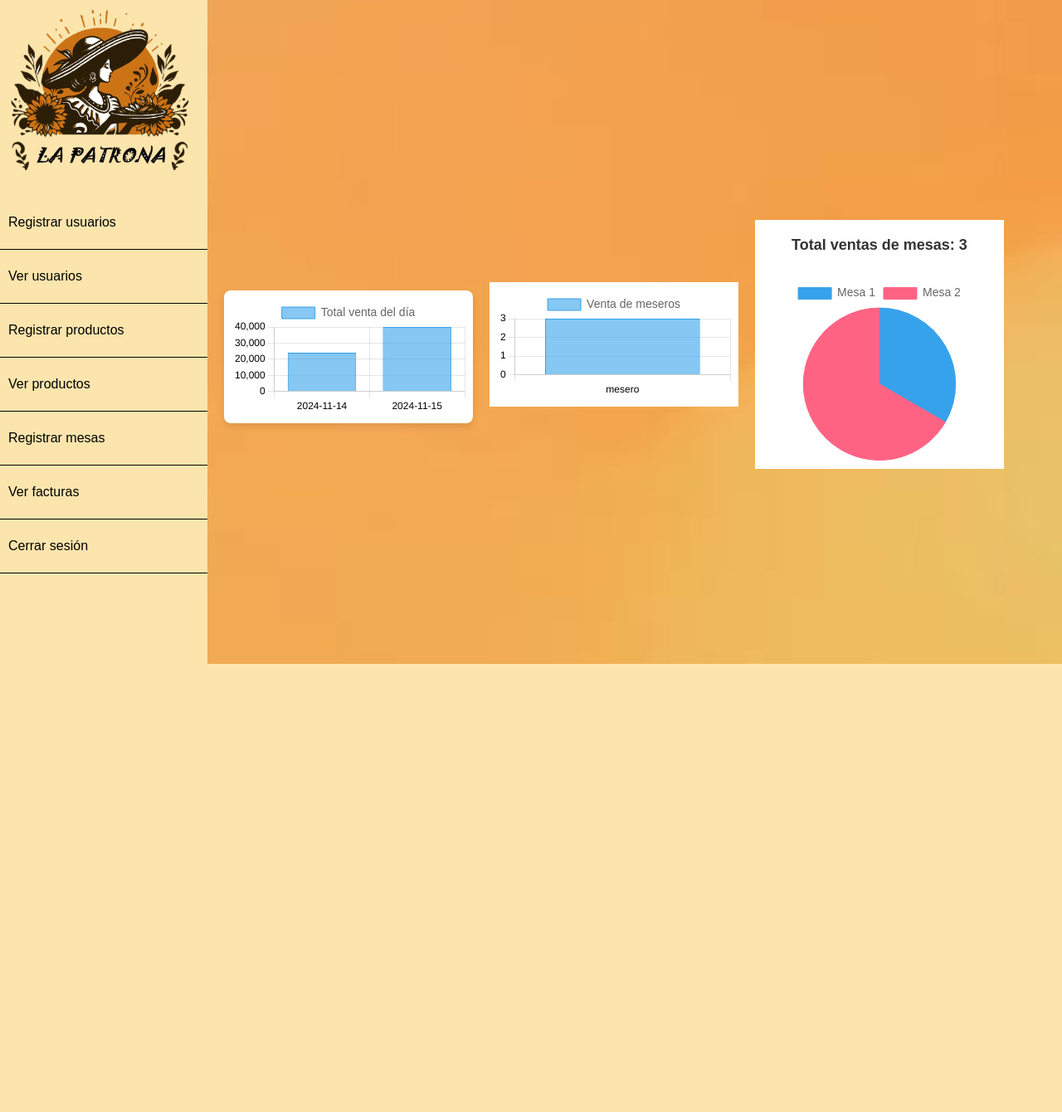
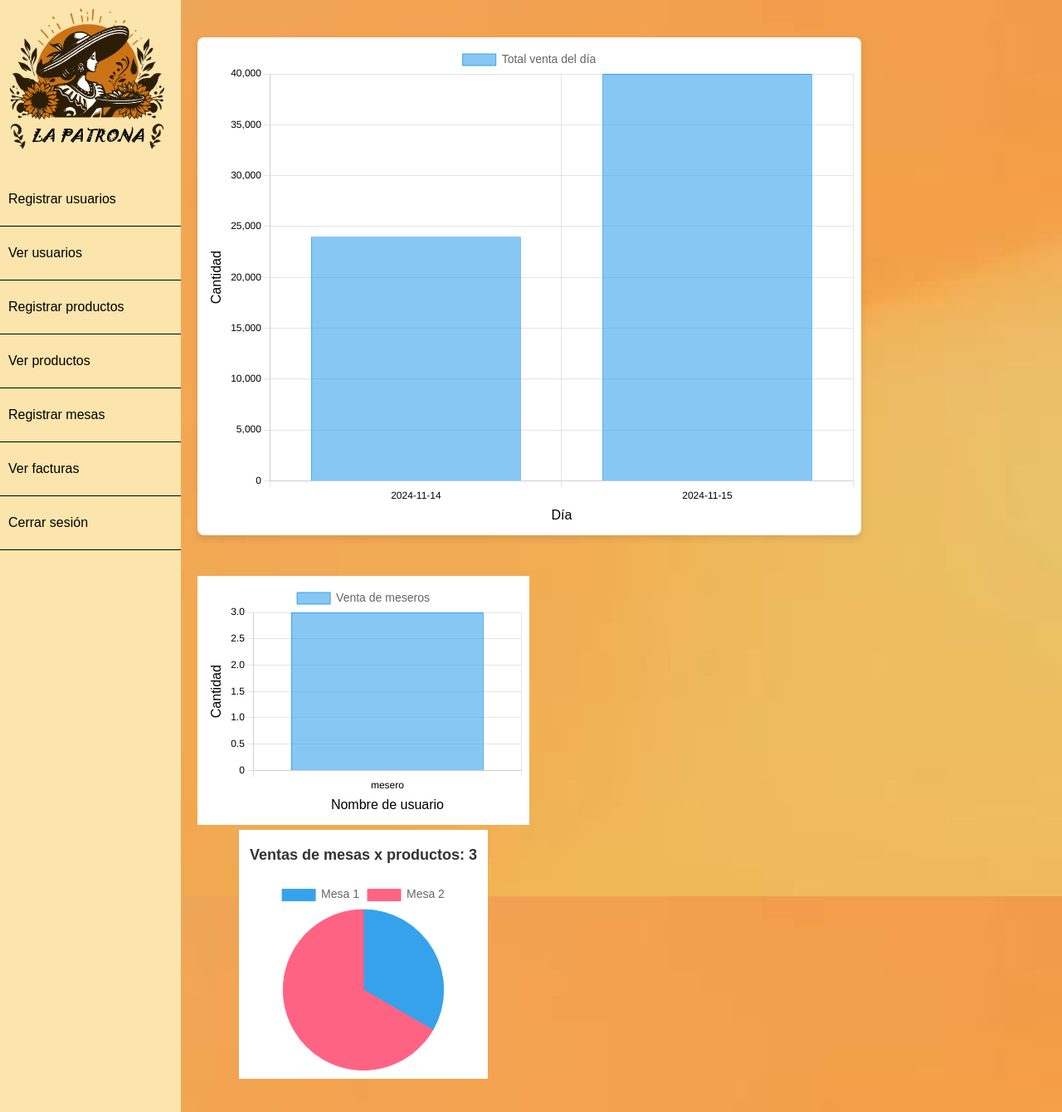
Before and after one commit to Juandoqg/Restaurant, a Django app: page /administrador/ in a window 1280 px wide. Shown: the whole page at 83% size. Before the commit the page ends 800 px from the top, so only its background shows below. Run offline with Django 5.2, Linux system fonts and the light colour scheme; a user stored in the database is signed in; data comes from the database, SQL or seed files in the repository; some libraries are stand-ins or nearby versions.

Commit message:
graficos organizados y nombres de label

```diff
--- a/myapp/static/css/Administrador.css
+++ b/myapp/static/css/Administrador.css
@@ -39,25 +39,16 @@ body {
     margin-right: 10px;
 }
 
-.content {
-    display: flex;          /* Usamos Flexbox para la distribución */
-    justify-content: space-around; /* Espaciado entre los gráficos */
-    gap: 20px;              /* Espacio entre cada canvas */
-    flex-wrap: wrap;        /* Permite que los elementos se envuelvan en pantallas pequeñas */
-    padding: 20px;
+/* Contenedor individual para cada canvas */
+
+
+canvas {
+    width: 100% !important;            /* Aseguramos que el canvas no desborde */
+    height: auto;                      /* Mantener la relación de aspecto */
 }
 
-/* Contenedor individual para cada canvas */
-.chart-container {
-    width: 100%;            /* Ocupa todo el ancho disponible */
-    max-width: 300px;       /* Limitar el ancho máximo de cada gráfico */
-    text-align: center;     /* Centrar el contenido */
-}
+/* Estilos específicos para cada contenedor de gráfico */
 
-canvas  {
-    max-width: 100%;        /* Aseguramos que el canvas no desborde */
-    height: auto;           /* Mantener la relación de aspecto */
-}
 #histograma, #meseros, #mesas {
     background-color: #ffffff !important; /* Forzamos el fondo blanco */
   }
@@ -124,11 +115,50 @@ canvas  {
     margin-bottom: 20px;
     color: #333;
 }
-
+.content {
+    display: flex;
+    flex-wrap: wrap;                    /* Permite que los contenedores se muevan a una nueva línea */
+    gap: 20px;                           /* Espacio entre los gráficos */
+    justify-content: flex-start;         /* Alinea los elementos al principio */
+    padding: 20px;
+    box-sizing: border-box;              /* Asegura que el padding no afecte el ancho total */
+}
 .chart-container {
-    width: 100%;
     display: flex;
     justify-content: center;
     align-items: center;
-    margin-top: 30px;
+    margin-top: 10px;
+    max-height: 600px;                   /* Altura máxima */
+    max-width: 800px;                    /* Limita el ancho máximo */
+    width: 100%;
+    text-align: center;
+    margin-bottom: 20px;
 }
+
+/* Contenedor para el segundo gráfico */
+.chart-container2 {
+    display: flex;
+    justify-content: center;
+    align-items: center;
+    margin-top: 24px;
+    max-height: 300px;                   /* Altura máxima */
+    max-width: 400px;                    /* Limita el ancho máximo */
+    width: 100%;
+    text-align: center;
+    margin-bottom: 20px;
+    margin-right: -50px;
+}
+
+/* Contenedor para el tercer gráfico */
+.chart-container3 {
+    display: flex;
+    justify-content: center;
+    align-items: center;
+    margin-top: 330px;                    /* Ajusta la distancia con el contenedor anterior */
+    max-height: 300px;                   /* Altura máxima */
+    max-width: 300px;                    /* Limita el ancho máximo */
+    width: 100%;
+    text-align: center;
+    margin-bottom: 20px;
+    margin-left: -320px;
+}
--- a/myapp/static/js/grafico.js
+++ b/myapp/static/js/grafico.js
@@ -93,6 +93,15 @@ const crearGrafico = (fechas, valores) => {
           },
           grid: {
             color: 'rgba(0, 0, 0, 0.1)' // Color de la cuadrícula en el eje Y
+          },
+          title: {
+            display: true,
+            text: 'Cantidad', // Título del eje Y
+            color: 'black', // Color del título del eje Y
+            font: {
+              size: 16,  // Tamaño de la fuente del título
+              family: 'Arial' // Fuente del título
+            }
           }
         },
         x: {
@@ -101,6 +110,15 @@ const crearGrafico = (fechas, valores) => {
           },
           grid: {
             color: 'rgba(0, 0, 0, 0.1)' // Color de la cuadrícula en el eje X
+          },
+          title: {
+            display: true,
+            text: 'Día', // Título del eje X
+            color: 'black', // Color del título del eje X
+            font: {
+              size: 16,  // Tamaño de la fuente del título
+              family: 'Arial' // Fuente del título
+            }
           }
         }
       },
@@ -116,6 +134,7 @@ const crearGrafico = (fechas, valores) => {
     }
   });
 };
+
 
 const crearGrafico2 = (nombres, ventas) => {
   const ctx = document.getElementById('meseros').getContext('2d');
@@ -146,20 +165,38 @@ const crearGrafico2 = (nombres, ventas) => {
       },
       scales: {
         y: {
-          beginAtZero: true, // Asegura que el eje Y comience en cero
+          beginAtZero: true,
           ticks: {
-            color: 'black' // Color de los números en el eje Y
+            color: 'black' // Color de los ticks del eje Y
           },
           grid: {
-            color: 'rgba(0, 0, 0, 0.1)' // Color de las líneas de la cuadrícula en el eje Y
+            color: 'rgba(0, 0, 0, 0.1)' // Color de la cuadrícula en el eje Y
+          },
+          title: {
+            display: true,
+            text: 'Cantidad', // Título del eje Y
+            color: 'black', // Color del título del eje Y
+            font: {
+              size: 16,  // Tamaño de la fuente del título
+              family: 'Arial' // Fuente del título
+            }
           }
         },
         x: {
           ticks: {
-            color: 'black' // Color de los números en el eje X
+            color: 'black' // Color de los ticks del eje X
           },
           grid: {
-            color: 'rgba(0, 0, 0, 0.1)' // Color de las líneas de la cuadrícula en el eje X
+            color: 'rgba(0, 0, 0, 0.1)' // Color de la cuadrícula en el eje X
+          },
+          title: {
+            display: true,
+            text: 'Nombre de usuario', // Título del eje X
+            color: 'black', // Color del título del eje X
+            font: {
+              size: 16,  // Tamaño de la fuente del título
+              family: 'Arial' // Fuente del título
+            }
           }
         }
       },
@@ -228,7 +265,7 @@ const crearGrafico3 = (mesas, ventas_mesas, total_venta_mesas) => {
         },
         title: {
           display: true, // Habilitar el título
-          text: `Total ventas de mesas: ${total_venta_mesas}`, // Título dinámico con el valor de total_venta_mesas
+          text: `Ventas de mesas x productos: ${total_venta_mesas}`, // Título dinámico con el valor de total_venta_mesas
           font: {
             size: 18, // Tamaño de la fuente del título
             family: 'Arial', // Tipo de fuente
@@ -237,7 +274,7 @@ const crearGrafico3 = (mesas, ventas_mesas, total_venta_mesas) => {
           color: '#333', // Color del título
           padding: {
             top: 10,    // Espacio superior
-            bottom: 30  // Espacio inferior
+            bottom: 20  // Espacio inferior
           }
         }
       },
--- a/myapp/templates/administrador.html
+++ b/myapp/templates/administrador.html
@@ -52,13 +52,14 @@
       </div>
       <div class="content">
         <div class="chart-container">
-            <canvas id="histograma" width="150" height="80"></canvas>
+            <canvas id="histograma" width="800" height="600"></canvas>
         </div>
-        <div class="chart-container">
-            <canvas id="meseros" width="100" height="50"></canvas>
+        <div class="chart-container2">
+            <canvas id="meseros" width="400" height="300"></canvas>
+
         </div>
-        <div class="chart-container">
-            <canvas id="mesas" width="100" height="50"></canvas>
+        <div class="chart-container3">
+            <canvas id="mesas" width="400" height="300"></canvas>
         </div>
     </div>
     </div>
```
